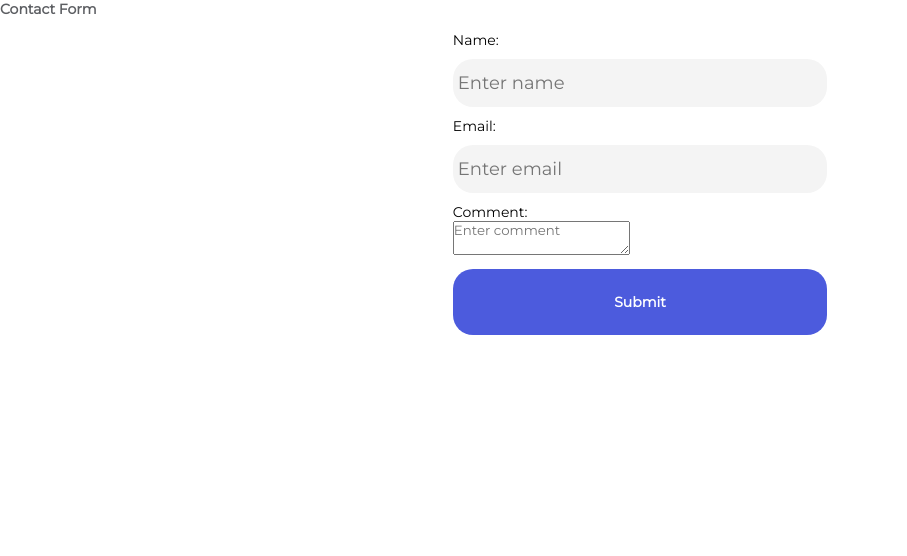
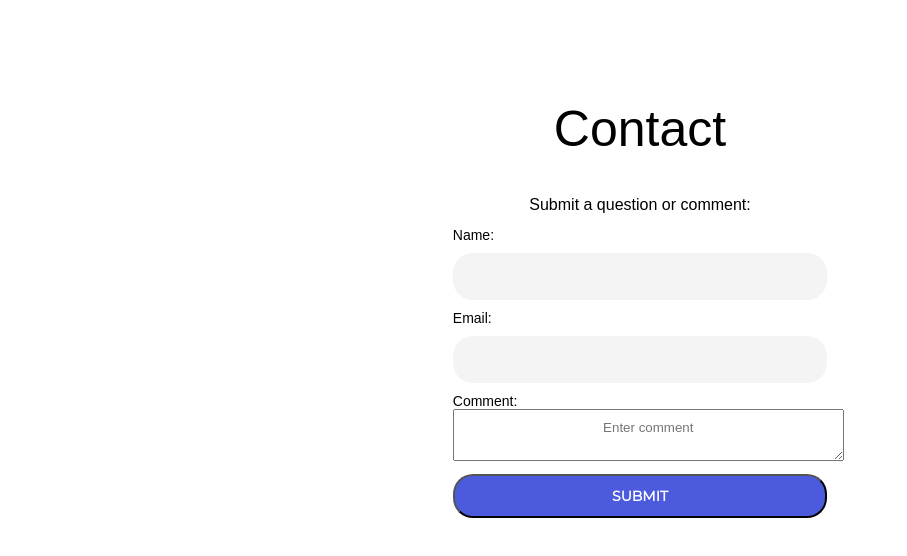
Before and after one commit to Cfor0/tesla, a React (Create React App) app: page /contact in a window 1280 px wide. Shown: the top 556 px of the page, without its empty margins (0-907 px from the left). Built offline with nearby package versions, Linux system fonts and the light colour scheme.

Commit message:
contact css

```diff
--- a/src/Pages/Contact/Contact.css
+++ b/src/Pages/Contact/Contact.css
@@ -0,0 +1,55 @@
+/* Global */
+*{
+  font-family: ‘Montserrat’, sans-serif;
+}
+
+.wrapper {
+  margin-top: 100px;
+  border-bottom: 1px solid #f4f4f4;
+}
+
+h2 {
+  font-size: 50px;
+  font-weight: normal;
+  color: black;
+  text-align: center;
+
+}
+
+p {
+  margin-top: 20px;
+  text-align: center;
+}
+
+textarea {
+  padding: 10px 107px;
+  text-align: center;
+}
+
+.btn {
+  /* min-width: 100%;
+  cursor: pointer;
+  margin-right: 0.25em;
+  margin-top: 0.5em;
+  padding: 	0.938em;
+  border: none;
+  border-radius: 4px;
+  background-color: #22223B;
+  color: #fefefe; */
+
+  background: #4c5bdd;
+  border-radius: 20px;
+  color: white;
+  font-size: 14px;
+  font-weight: bolder;
+  font-family: 'Montserrat', sans-serif;
+  line-height: 40px;
+  width: 100%;
+  margin: 10px 0;
+  position: relative;
+  text-align: center;
+  cursor: pointer;
+  transition-property: background;
+  transition-duration: 200ms;
+  transition-timing-function: linear;
+}
--- a/src/Pages/Contact/Contact.js
+++ b/src/Pages/Contact/Contact.js
@@ -1,4 +1,5 @@
 import React from 'react'
+import './Contact.css'
 
 class Contact extends React.Component {
     constructor() {
@@ -78,7 +79,8 @@ class Contact extends React.Component {
         return (
             <div className='wrapper'>
                 <div className='form-wrapper'>
-                    <h2>Contact Form</h2>
+                    <h2>Contact</h2> <br />
+                    <p>Submit a question or comment:</p>
                     <form onSubmit={this.handleSubmit}>
 
                         <div className="form-group">
@@ -89,7 +91,6 @@ class Contact extends React.Component {
                                 value={this.state.input.name}
                                 onChange={this.handleChange}
                                 class="form-control"
-                                placeholder="Enter name"
                                 id="name" />
 
                             <div className="text-danger">{this.state.errors.name}</div>
@@ -103,7 +104,6 @@ class Contact extends React.Component {
                                 value={this.state.input.email}
                                 onChange={this.handleChange}
                                 class="form-control"
-                                placeholder="Enter email"
                                 id="email" />
 
                             <div className="text-danger">{this.state.errors.email}</div>
@@ -121,7 +121,7 @@ class Contact extends React.Component {
                             <div className="text-danger">{this.state.errors.comment}</div>
                         </div>
 
-                        <input type="submit" value="Submit" class="btn btn-success" />
+                        <button type="button" value="Submit" class="btn btn-success">SUBMIT</button>
                     </form>
                 </div>
             </div>
```
